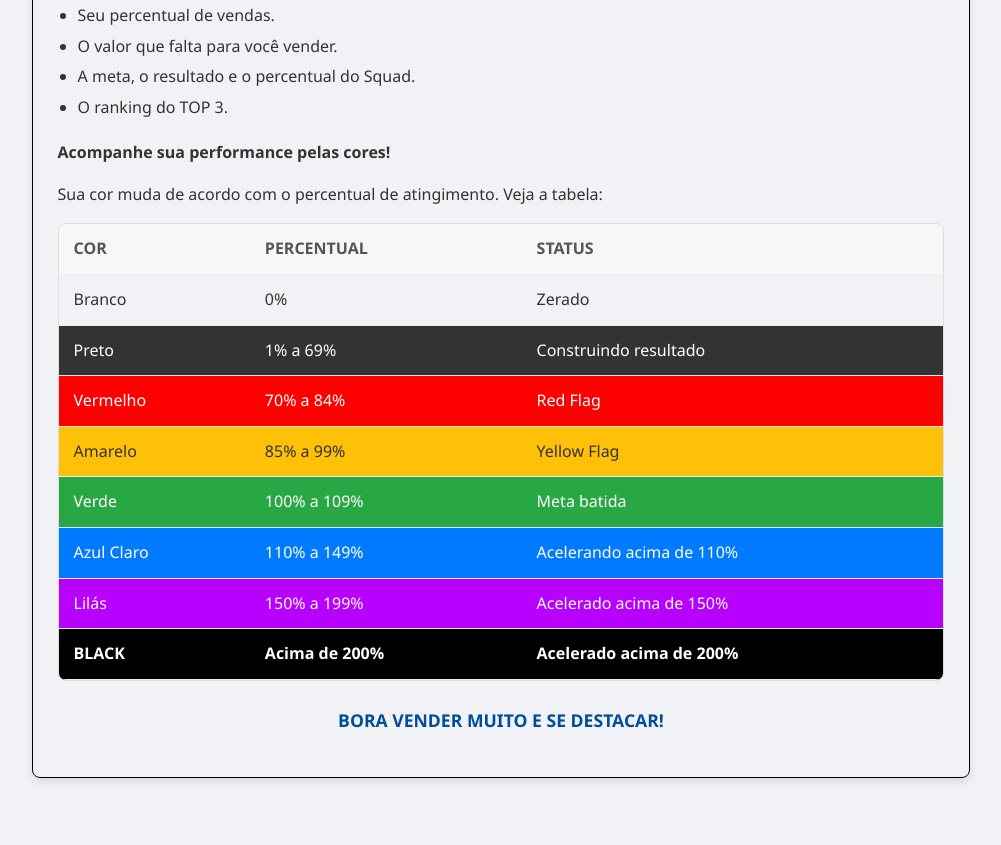
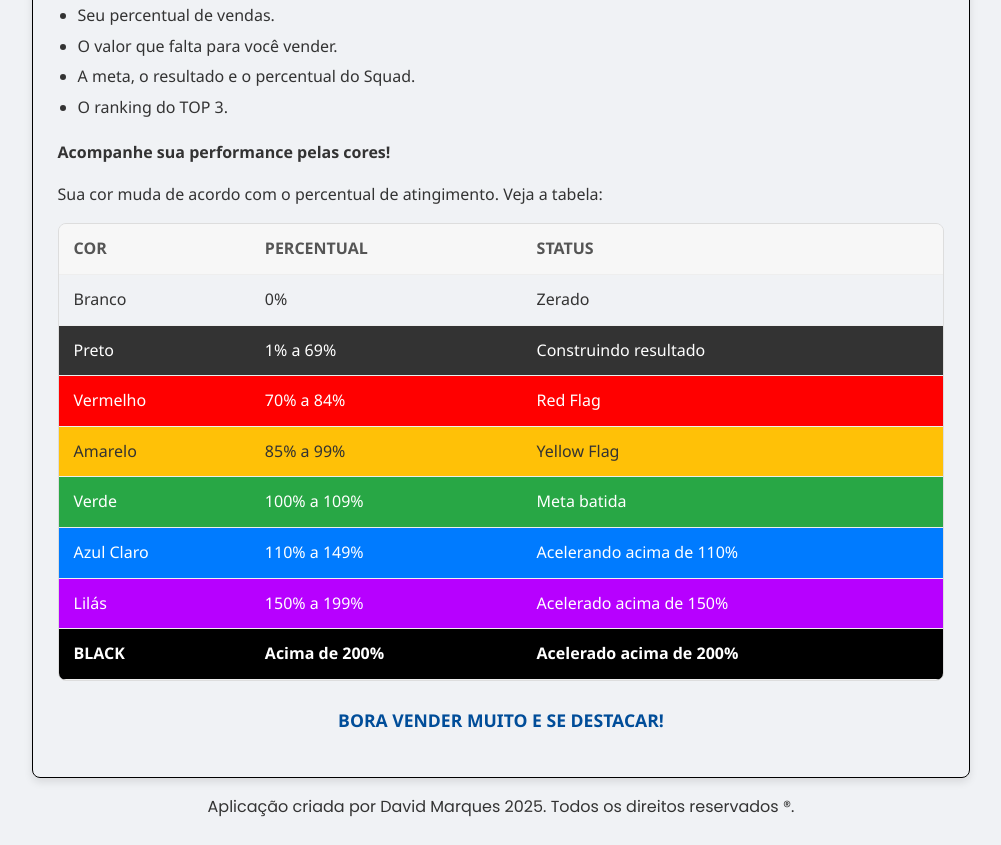
Before and after one commit to Davidmax90/ranking-de-vendas, a plain HTML site: page Ranking de Vendas/frontend/index.html in a window 1280 px wide. Shown: the part 761-1606 px from the top of the page, without its empty margins (139-1140 px from the left). Before the commit the page ends 1549 px from the top, so only its background shows below. Drawn offline with Linux system fonts and the light colour scheme; no server answers.

Commit message:
Update index.html
add footer

```diff
--- a/Ranking de Vendas/frontend/index.html
+++ b/Ranking de Vendas/frontend/index.html
@@ -131,4 +131,9 @@
 
     <script src="script.js"></script>
 </body>
+
+<footer>
+    <p>Aplicação criada por David Marques 2025. Todos os direitos reservados ®.</p>
+</footer>
+
 </html>
```
